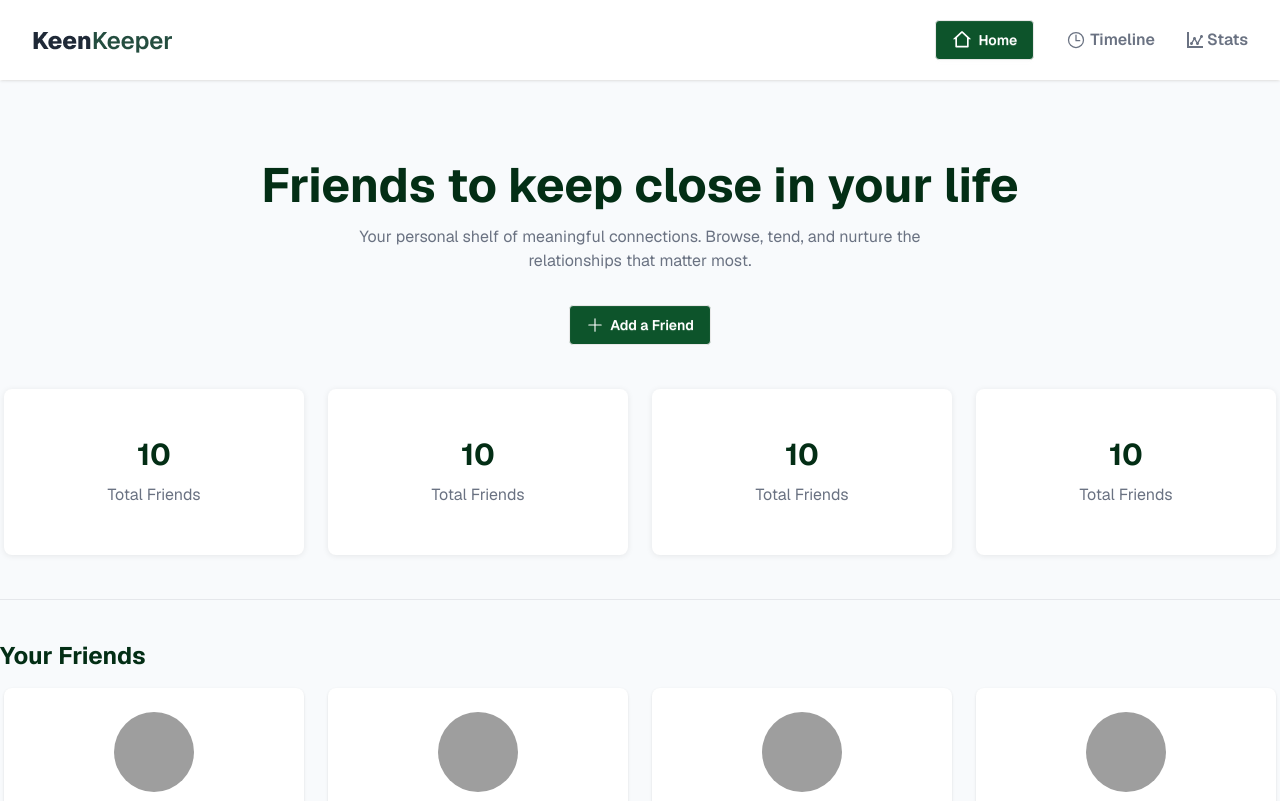
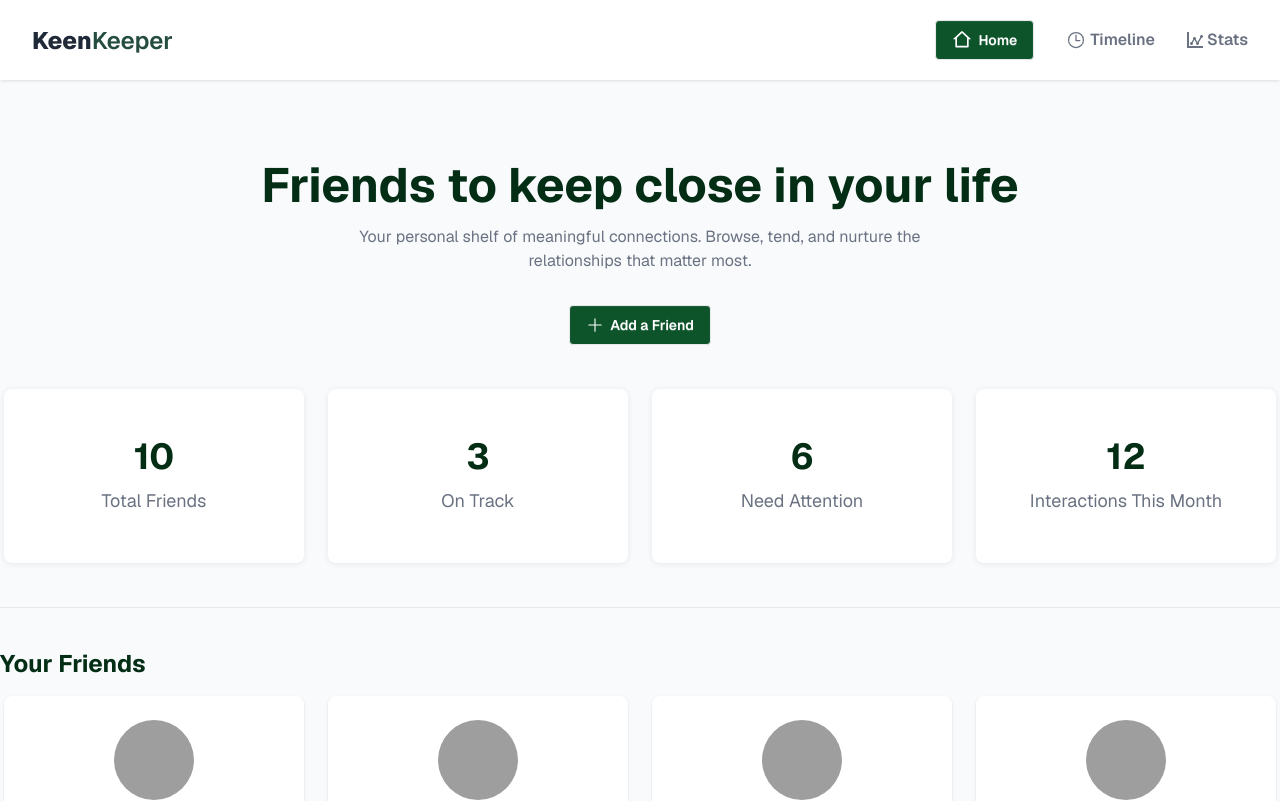
Before and after one commit to romman-hossen/A07-keen-keeper, a React (Vite) app: page / in a window 1280 px wide. Shown: the top 801 px of the page. Built offline with nearby package versions, Linux system fonts and the light colour scheme; grey boxes are pictures that could not be loaded.

Commit message:
Update State page & Rechart graph added

```diff
--- a/package.json
+++ b/package.json
@@ -17,6 +17,7 @@
     "react-router": "^7.14.1",
     "react-spinners": "^0.17.0",
     "react-toastify": "^11.0.5",
+    "recharts": "^3.8.1",
     "tailwindcss": "^4.2.2"
   },
   "devDependencies": {
--- a/src/components/Home/Card.jsx
+++ b/src/components/Home/Card.jsx
@@ -9,20 +9,20 @@ const Card = () => {
     return (
         <div className='grid grid-cols-1 sm:grid-cols-2 md:grid-cols-2 lg:grid-cols-4 gap-6 mt-10 p-8 md:p-2 lg:p-1'>
             <div className='px-8 py-12 bg-white text-center space-y-2.5 shadow-[0_1px_6px_0_rgba(0,0,0,0.08)] rounded-lg '>
-                <h3 className='text-3xl font-bold text-green-950'>10</h3>
-                <p className='text-gray-500'>Total Friends</p>
+                <h3 className='text-4xl font-bold text-green-950'>10</h3>
+                <p className='text-gray-500 text-lg'>Total Friends</p>
             </div>
             <div className='px-8 py-12 bg-white text-center space-y-2.5 shadow-[0_1px_6px_0_rgba(0,0,0,0.08)] rounded-lg'>
-                <h3 className='text-3xl font-bold text-green-950'>10</h3>
-                <p className='text-gray-500'>Total Friends</p>
+                <h3 className='text-4xl font-bold text-green-950'>3</h3>
+                <p className='text-gray-500 text-lg'>On Track</p>
             </div>
             <div className='px-8 py-12 bg-white text-center space-y-2.5 shadow-[0_1px_6px_0_rgba(0,0,0,0.08)] rounded-lg'>
-                <h3 className='text-3xl font-bold text-green-950'>10</h3>
-                <p className='text-gray-500'>Total Friends</p>
+                <h3 className='text-4xl font-bold text-green-950'>6</h3>
+                <p className='text-gray-500 text-lg'>Need Attention</p>
             </div>
             <div className='px-8 py-12 bg-white text-center space-y-2.5 shadow-[0_1px_6px_0_rgba(0,0,0,0.08)] rounded-lg'>
-                <h3 className='text-3xl font-bold text-green-950'>10</h3>
-                <p className='text-gray-500'>Total Friends</p>
+                <h3 className='text-4xl font-bold text-green-950'>12</h3>
+                <p className='text-gray-500 text-lg'>Interactions This Month</p>
             </div>
         </div>
     );
--- a/src/components/Timeline/NoItem.jsx
+++ b/src/components/Timeline/NoItem.jsx
@@ -9,7 +9,7 @@ const NoItem = () => {
         <p className="text-lg sm:text-xl text-gray-500">
           Start by adding a call, text, or video interaction.
         </p>
-        <Link to={'/'} className="btn bg-[#244D3F] text-white">
+        <Link to={'/'} className="btn bg-green-900 text-white">
           Go Home
         </Link>
       </div>
--- a/src/pages/stats/Stats.jsx
+++ b/src/pages/stats/Stats.jsx
@@ -1,11 +1,67 @@
-import React from 'react';
+import React, { useContext } from 'react';
+import { Legend, Pie, PieChart, Tooltip } from 'recharts';
+import { FriendContext } from '../../components/context/FriendContext';
+import NoItem from '../../components/Timeline/NoItem';
 
 const Stats = () => {
-    return (
-        <div>
-            <h3>This is graph</h3>
+    const {allData} = useContext(FriendContext);
+    const textLen = allData.filter(data => data.type === 'text').length;
+    const callLen = allData.filter(data => data.type === 'call').length;
+    const videoLen = allData.filter(data => data.type === 'video').length;
+console.log(textLen)
+     const data = [
+    { name: 'Text', value:textLen, fill: '#22c55e' },
+    { name: 'Call', value:callLen, fill: '#3b82f6' },
+    { name: 'Video', value:videoLen, fill: '#ef4444' },
+  ];
+     return (
+    <div className=" container mx-auto pt-20 sm:pt-25">
+      <div className="px-4 sm:px-8 pb-8">
+        <div className="container mx-auto">
+          <p className="text-3xl md:text-5xl text-gray-800 font-bold mb-5">
+            Friendship Analytics
+          </p>
+          {allData.length === 0 ? (
+            <NoItem />
+          ) : (
+            <div className="bg-white p-8 rounded-xl shadow-sm border border-gray-100 mt-8">
+              <p className="text-lg sm:text-xl text-green-900 font-semibold mb-4">
+                By Interaction Type
+              </p>
+              <PieChart
+                style={{
+                  width: '100%',
+                  maxWidth: '500px',
+                  maxHeight: '60vh',
+                  aspectRatio: 1,
+                  margin: 'auto',
+                }}
+                responsive
+              >
+                <Pie
+                  data={data}
+                  innerRadius="80%"
+                  outerRadius="100%"
+                  // Corner radius is the rounded edge of each pie slice
+                  cornerRadius="50%"
+                  fill="#8884d8"
+                  // padding angle is the gap between each pie slice
+                  paddingAngle={5}
+                  dataKey="value"
+                  isAnimationActive={true}
+                />
+
+                <Legend className='pt-5' iconType="circle"
+                 wrapperStyle={{ marginTop: '20px' }}/>
+
+                <Tooltip />
+              </PieChart>
+            </div>
+          )}
         </div>
-    );
+      </div>
+    </div>
+  );
 };
 
 export default Stats;
```
Also changed, not shown: 1 other file (tests, documents, lock files or other folders).
